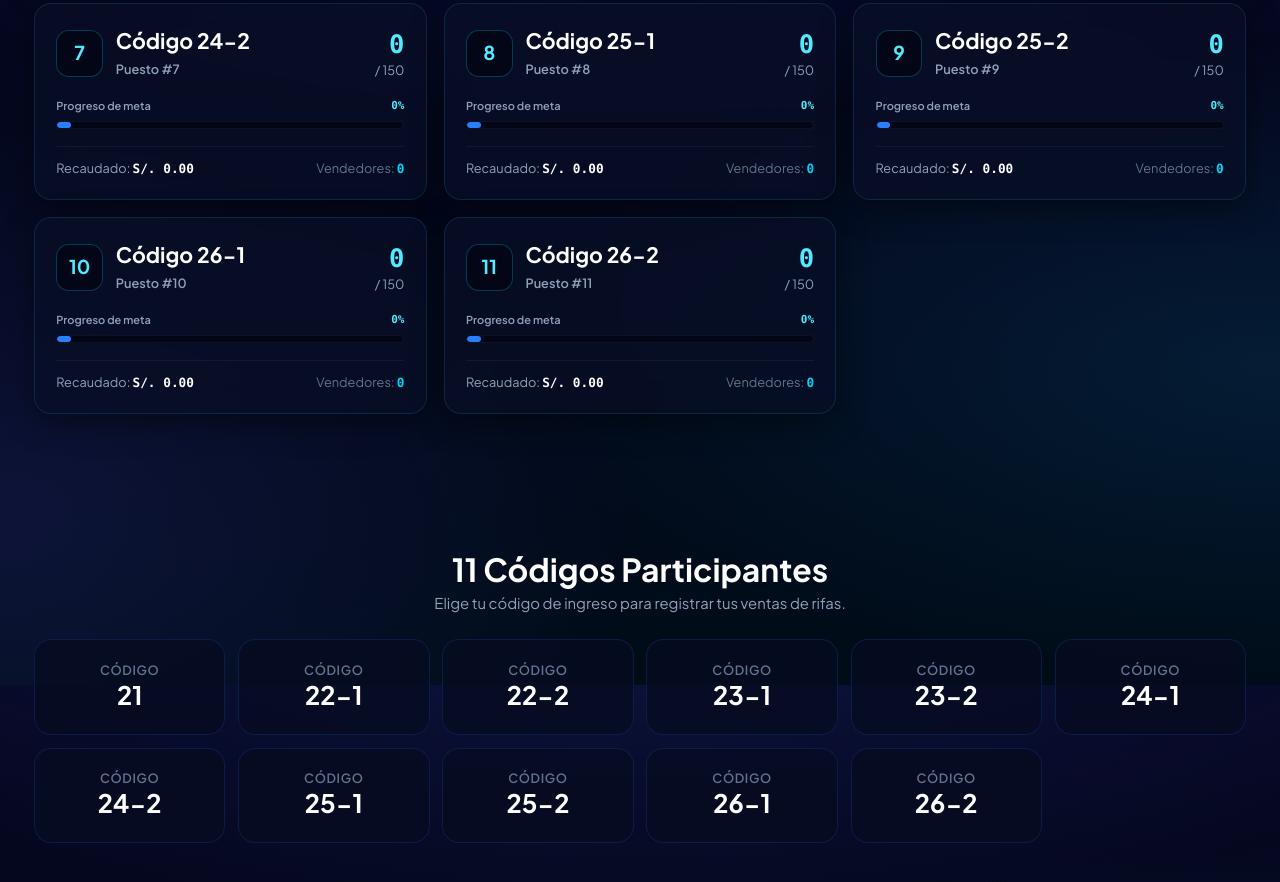
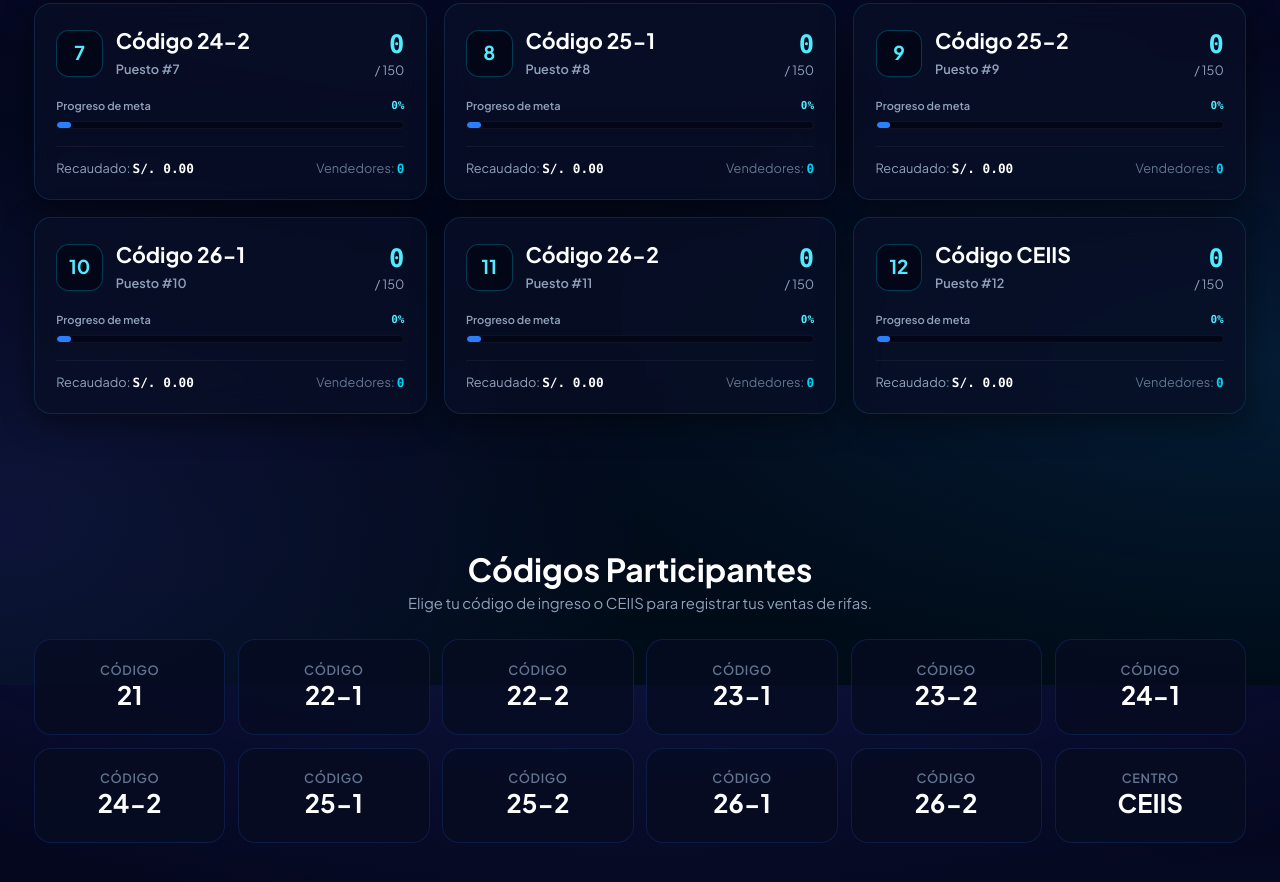
Before and after one commit to Leishcod/SistemaRifas, an Astro site: page / in a window 1280 px wide. Shown: the part 1715-2597 px from the top of the page. Built offline with nearby package versions, Linux system fonts and the light colour scheme; Astro itself is replaced by a stand-in of ours.

Commit message:
feat: add CEIIS as selectable code option in form, admin and ranking

```diff
--- a/src/components/AdminDashboard.tsx
+++ b/src/components/AdminDashboard.tsx
@@ -197,10 +197,10 @@ export const AdminDashboard: React.FC = () => {
               onChange={(e) => setSelectedPromo(e.target.value as any)}
               className="w-full sm:w-auto bg-[#030617] border border-cyan-500/30 rounded-xl px-3.5 py-2.5 text-xs text-white focus:outline-none focus:border-cyan-400"
             >
-              {activeRole === 'admin' && <option value="all">Todos los Códigos (11)</option>}
+              {activeRole === 'admin' && <option value="all">Todos los Códigos ({PROMO_CODES.length})</option>}
               {PROMO_CODES.map((code) => (
                 <option key={code} value={code}>
-                  Código {code}
+                  {code === 'CEIIS' ? 'CEIIS' : `Código ${code}`}
                 </option>
               ))}
             </select>
--- a/src/components/Leaderboard.tsx
+++ b/src/components/Leaderboard.tsx
@@ -42,7 +42,7 @@ export const Leaderboard: React.FC = () => {
               Ranking General de Ventas
             </h2>
             <p className="text-xs sm:text-sm text-slate-300 mt-1 max-w-xl">
-              11 códigos compitiendo por liderar la recaudación. Meta: 150 rifas por código.
+              Códigos y CEIIS compitiendo por liderar la recaudación. Meta: 150 rifas por código.
             </p>
           </div>
 
--- a/src/components/SellerRegistrationForm.tsx
+++ b/src/components/SellerRegistrationForm.tsx
@@ -214,7 +214,7 @@ export const SellerRegistrationForm: React.FC = () => {
             >
               {PROMO_CODES.map((code) => (
                 <option key={code} value={code} className="bg-[#060621] text-white">
-                  Código {code}
+                  {code === 'CEIIS' ? 'CEIIS' : `Código ${code}`}
                 </option>
               ))}
             </select>
--- a/src/data/students.ts
+++ b/src/data/students.ts
@@ -12,6 +12,7 @@ export const PROMO_CODES: PromoCode[] = [
   '25-2',
   '26-1',
   '26-2',
+  'CEIIS',
 ];
 
 export const TICKET_PRICE = 3.0; // S/. 3.00 por rifa
--- a/src/pages/index.astro
+++ b/src/pages/index.astro
@@ -75,10 +75,10 @@ import { PROMO_CODES, TARGET_PER_PROMO } from '../data/students';
     <section class="space-y-6 pt-4 pb-24 sm:pb-36 lg:pb-48">
       <div class="text-center max-w-2xl mx-auto">
         <h2 class="font-heading font-bold text-2xl sm:text-3xl text-white">
-          11 Códigos Participantes
+          Códigos Participantes
         </h2>
         <p class="text-xs sm:text-sm text-slate-400 mt-1">
-          Elige tu código de ingreso para registrar tus ventas de rifas.
+          Elige tu código de ingreso o CEIIS para registrar tus ventas de rifas.
         </p>
       </div>
 
@@ -89,7 +89,7 @@ import { PROMO_CODES, TARGET_PER_PROMO } from '../data/students';
             class="tech-card group p-5 text-center block"
           >
             <span class="text-xs uppercase tracking-wider text-slate-500 font-semibold block group-hover:text-cyan-400 transition-colors">
-              Código
+              {promo === 'CEIIS' ? 'Centro' : 'Código'}
             </span>
             <span class="font-heading font-black text-2xl text-white group-hover:text-cyan-300 transition-colors">
               {promo}
--- a/src/types/index.ts
+++ b/src/types/index.ts
@@ -9,7 +9,8 @@ export type PromoCode =
   | '25-1'
   | '25-2'
   | '26-1'
-  | '26-2';
+  | '26-2'
+  | 'CEIIS';
 
 export interface Student {
   studentCode: string; // e.g. "20244517G"
```
